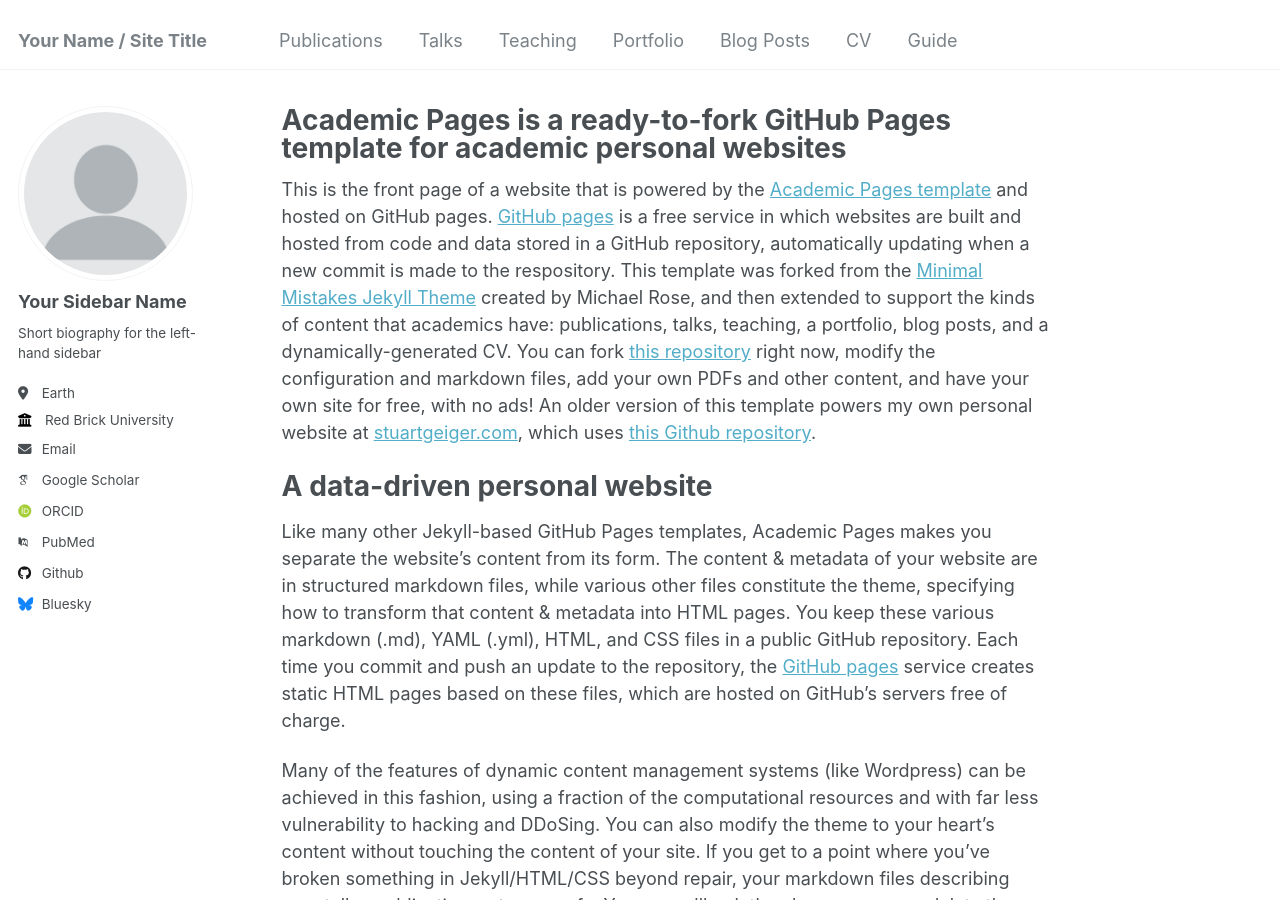
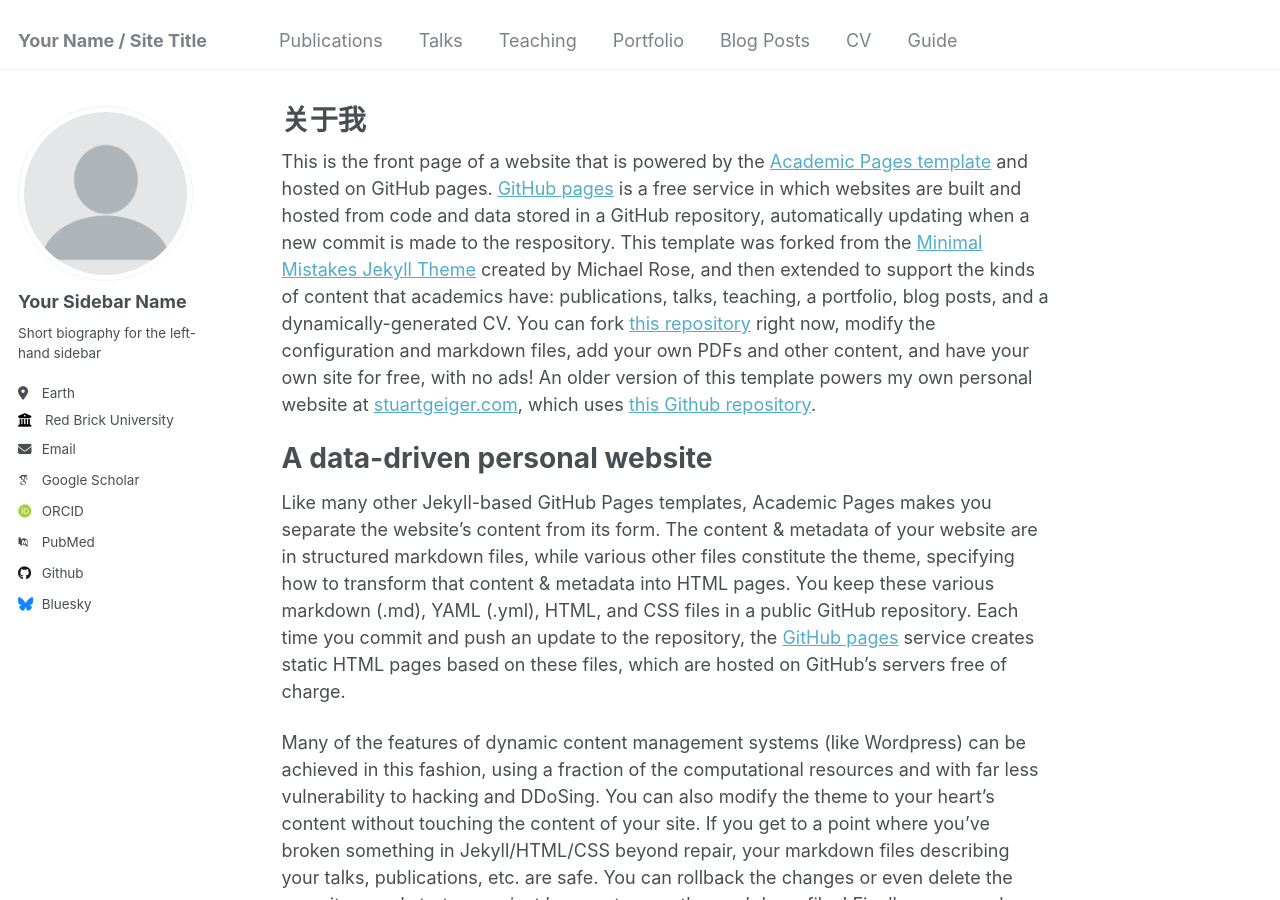
Before and after one commit to liuxun33/liuxun33, a Jekyll site: the page built from _pages/about.md, in a window 1280 px wide and 900 px high. Built offline with Jekyll 4.4.1, drawn with Linux system fonts in a browser that asks for light colours; some web fonts are replaced.

Commit message:
Update about.md

```diff
--- a/_pages/about.md
+++ b/_pages/about.md
@@ -1,6 +1,6 @@
 ---
 permalink: /
-title: "Academic Pages is a ready-to-fork GitHub Pages template for academic personal websites"
+title: "关于我"
 author_profile: true
 redirect_from:
   - /about/
```
